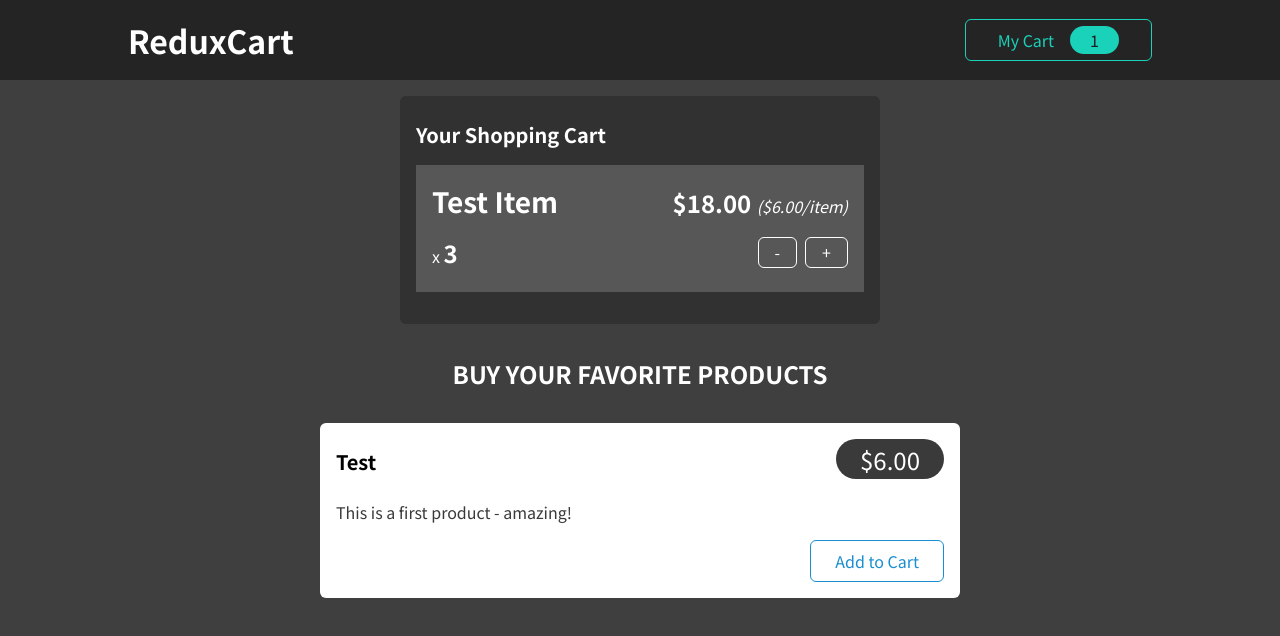
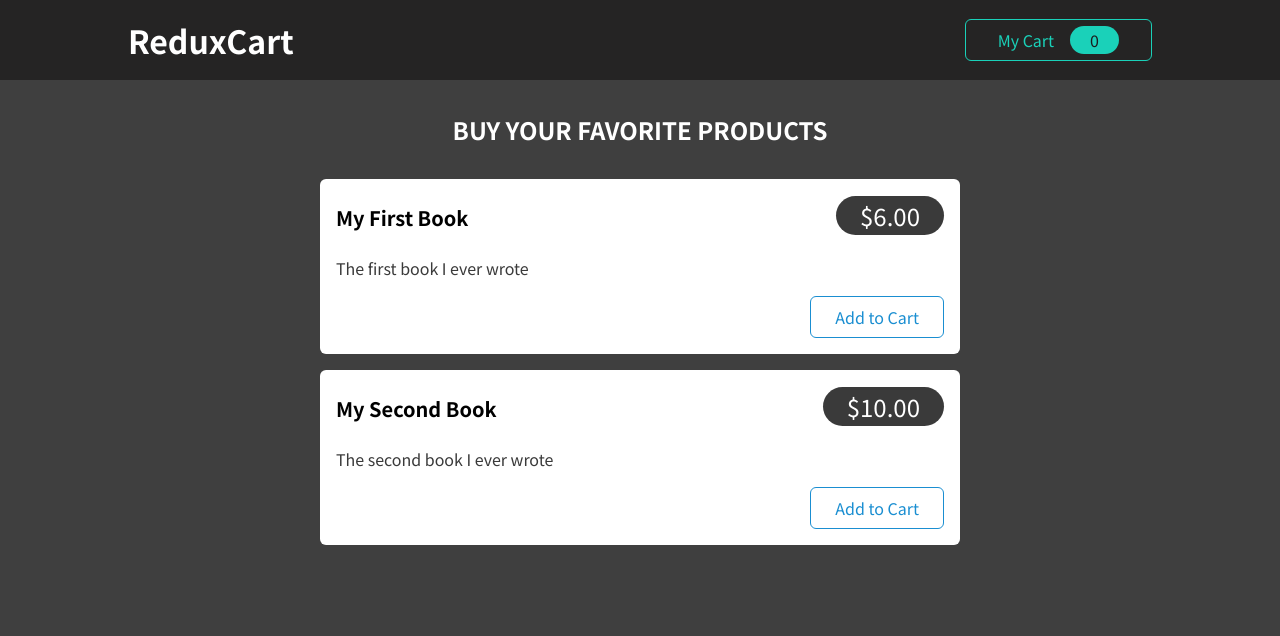
Before and after one commit to IndrePet/academind-react-course, a React (Create React App) app: page / in a window 1280 px wide. Shown: the top 636 px of the page. Built offline with nearby package versions, Linux system fonts and the light colour scheme.

Commit message:
basic redux

```diff
--- a/src/App.js
+++ b/src/App.js
@@ -1,11 +1,14 @@
 import Cart from './components/Cart/Cart';
 import Layout from './components/Layout/Layout';
 import Products from './components/Shop/Products';
+import { useSelector } from 'react-redux';
 
 function App() {
+  const isVisible = useSelector((state) => state.ui.cartIsVisible);
+
   return (
     <Layout>
-      <Cart />
+      {isVisible && <Cart />}
       <Products />
     </Layout>
   );
--- a/src/components/Cart/Cart.js
+++ b/src/components/Cart/Cart.js
@@ -1,15 +1,27 @@
 import Card from '../UI/Card';
 import classes from './Cart.module.css';
 import CartItem from './CartItem';
+import { useSelector } from 'react-redux';
 
 const Cart = (props) => {
+  const cartItems = useSelector((state) => state.cart.items);
+
   return (
     <Card className={classes.cart}>
       <h2>Your Shopping Cart</h2>
       <ul>
-        <CartItem
-          item={{ title: 'Test Item', quantity: 3, total: 18, price: 6 }}
-        />
+        {cartItems.map((item) => (
+          <CartItem
+            key={item.id}
+            item={{
+              id: item.id,
+              title: item.name,
+              quantity: item.quantity,
+              total: item.totalPrice,
+              price: item.price,
+            }}
+          />
+        ))}
       </ul>
     </Card>
   );
--- a/src/components/Cart/CartButton.js
+++ b/src/components/Cart/CartButton.js
@@ -1,10 +1,19 @@
 import classes from './CartButton.module.css';
+import { uiActions } from '../../store/ui-slice';
+import { useDispatch, useSelector } from 'react-redux';
 
 const CartButton = (props) => {
+  const dispatch = useDispatch();
+  const cartQuantity = useSelector((state) => state.cart.totalQuantity);
+
+  const toggleCartHandler = () => {
+    dispatch(uiActions.toggle());
+  };
+
   return (
-    <button className={classes.button}>
+    <button className={classes.button} onClick={toggleCartHandler}>
       <span>My Cart</span>
-      <span className={classes.badge}>1</span>
+      <span className={classes.badge}>{cartQuantity}</span>
     </button>
   );
 };
--- a/src/components/Cart/CartItem.js
+++ b/src/components/Cart/CartItem.js
@@ -1,7 +1,24 @@
 import classes from './CartItem.module.css';
+import { useDispatch } from 'react-redux';
+import { cartActions } from '../../store/cart-slice';
 
 const CartItem = (props) => {
-  const { title, quantity, total, price } = props.item;
+  const { title, quantity, total, price, id } = props.item;
+  const dispatch = useDispatch();
+
+  const removeItemHandler = () => {
+    dispatch(cartActions.removeFromCart(id));
+  };
+
+  const addItemHandler = () => {
+    dispatch(
+      cartActions.addToCart({
+        id,
+        title,
+        price,
+      })
+    );
+  };
 
   return (
     <li className={classes.item}>
@@ -17,8 +34,8 @@
           x <span>{quantity}</span>
         </div>
         <div className={classes.actions}>
-          <button>-</button>
-          <button>+</button>
+          <button onClick={removeItemHandler}>-</button>
+          <button onClick={addItemHandler}>+</button>
         </div>
       </div>
     </li>
--- a/src/components/Shop/ProductItem.js
+++ b/src/components/Shop/ProductItem.js
@@ -1,8 +1,21 @@
+import { useDispatch } from 'react-redux';
 import Card from '../UI/Card';
 import classes from './ProductItem.module.css';
+import { cartActions } from '../../store/cart-slice';
 
 const ProductItem = (props) => {
-  const { title, price, description } = props;
+  const { title, price, description, id } = props;
+  const dispatch = useDispatch();
+
+  const addToCartHandler = () => {
+    dispatch(
+      cartActions.addToCart({
+        id,
+        title,
+        price,
+      })
+    );
+  };
 
   return (
     <li className={classes.item}>
@@ -13,7 +26,7 @@
         </header>
         <p>{description}</p>
         <div className={classes.actions}>
-          <button>Add to Cart</button>
+          <button onClick={addToCartHandler}>Add to Cart</button>
         </div>
       </Card>
     </li>
--- a/src/components/Shop/Products.js
+++ b/src/components/Shop/Products.js
@@ -1,16 +1,35 @@
 import ProductItem from './ProductItem';
 import classes from './Products.module.css';
+
+const DUMMY_PRODUCTS = [
+  {
+    id: 'p1',
+    price: 6,
+    title: 'My First Book',
+    description: 'The first book I ever wrote',
+  },
+  {
+    id: 'p2',
+    price: 10,
+    title: 'My Second Book',
+    description: 'The second book I ever wrote',
+  },
+];
 
 const Products = (props) => {
   return (
     <section className={classes.products}>
       <h2>Buy your favorite products</h2>
       <ul>
-        <ProductItem
-          title='Test'
-          price={6}
-          description='This is a first product - amazing!'
-        />
+        {DUMMY_PRODUCTS.map((product) => (
+          <ProductItem
+            key={product.id}
+            id={product.id}
+            title={product.title}
+            price={product.price}
+            description={product.description}
+          />
+        ))}
       </ul>
     </section>
   );
--- a/src/index.js
+++ b/src/index.js
@@ -1,7 +1,13 @@
 import ReactDOM from 'react-dom/client';
+import { Provider } from 'react-redux';
 
 import './index.css';
 import App from './App';
+import store from './store/store';
 
 const root = ReactDOM.createRoot(document.getElementById('root'));
-root.render(<App />);
+root.render(
+  <Provider store={store}>
+    <App />
+  </Provider>
+);
--- /dev/null
+++ b/src/store/cart-slice.js
@@ -0,0 +1,41 @@
+import { createSlice } from '@reduxjs/toolkit';
+
+const initialState = { items: [], totalQuantity: 0, totalAmount: 0 };
+
+const cartSlice = createSlice({
+  name: 'cart',
+  initialState,
+  reducers: {
+    addToCart(state, action) {
+      const newItem = action.payload;
+      const existingItem = state.items.find((item) => item.id === newItem.id);
+      state.totalQuantity++;
+      if (!existingItem) {
+        state.items.push({
+          id: newItem.id,
+          price: newItem.price,
+          quantity: 1,
+          totalPrice: newItem.price,
+          name: newItem.title,
+        });
+      } else {
+        existingItem.quantity++;
+        existingItem.totalPrice += newItem.price;
+      }
+    },
+    removeFromCart(state, action) {
+      const id = action.payload;
+      const existingItem = state.items.find((item) => item.id === id);
+      state.totalQuantity--;
+      if (existingItem.quantity === 1) {
+        state.items = state.items.filter((item) => item.id !== id);
+      } else {
+        existingItem.quantity--;
+        existingItem.totalPrice = existingItem.totalPrice - existingItem.price;
+      }
+    },
+  },
+});
+
+export const cartActions = cartSlice.actions;
+export default cartSlice;
--- /dev/null
+++ b/src/store/store.js
@@ -0,0 +1,9 @@
+import { configureStore } from '@reduxjs/toolkit';
+import uiSlice from './ui-slice';
+import cartSlice from './cart-slice';
+
+const store = configureStore({
+  reducer: { ui: uiSlice.reducer, cart: cartSlice.reducer },
+});
+
+export default store;
--- /dev/null
+++ b/src/store/ui-slice.js
@@ -0,0 +1,16 @@
+import { createSlice } from '@reduxjs/toolkit';
+
+const initialState = { cartIsVisible: false };
+
+const uiSlice = createSlice({
+  name: 'ui',
+  initialState,
+  reducers: {
+    toggle(state) {
+      state.cartIsVisible = !state.cartIsVisible;
+    },
+  },
+});
+
+export const uiActions = uiSlice.actions;
+export default uiSlice;
```
